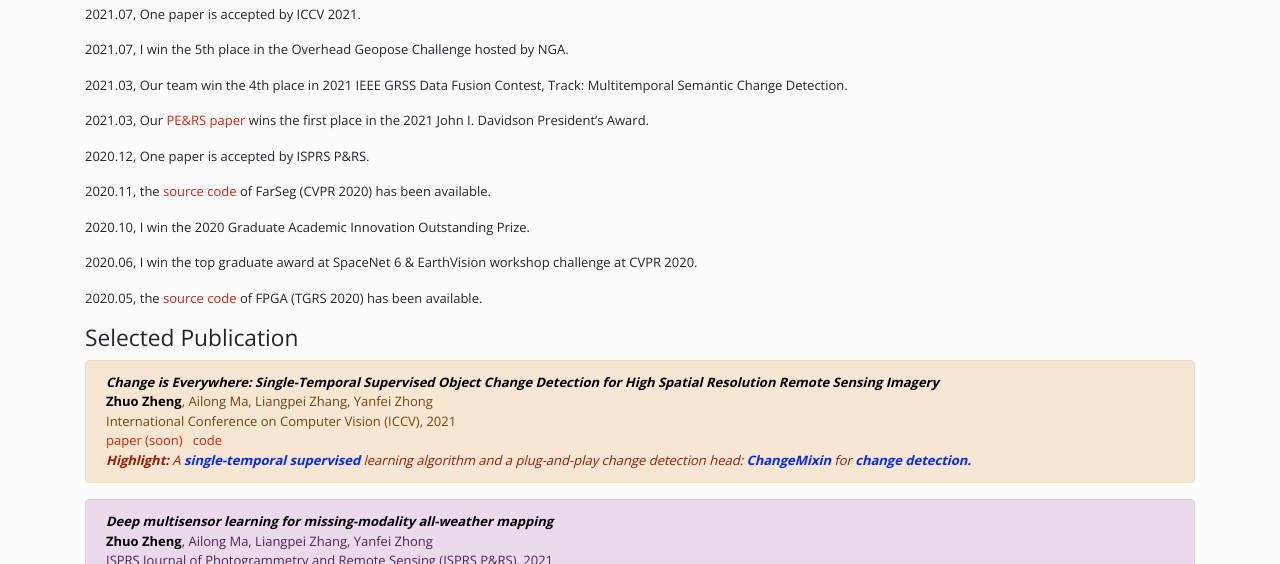
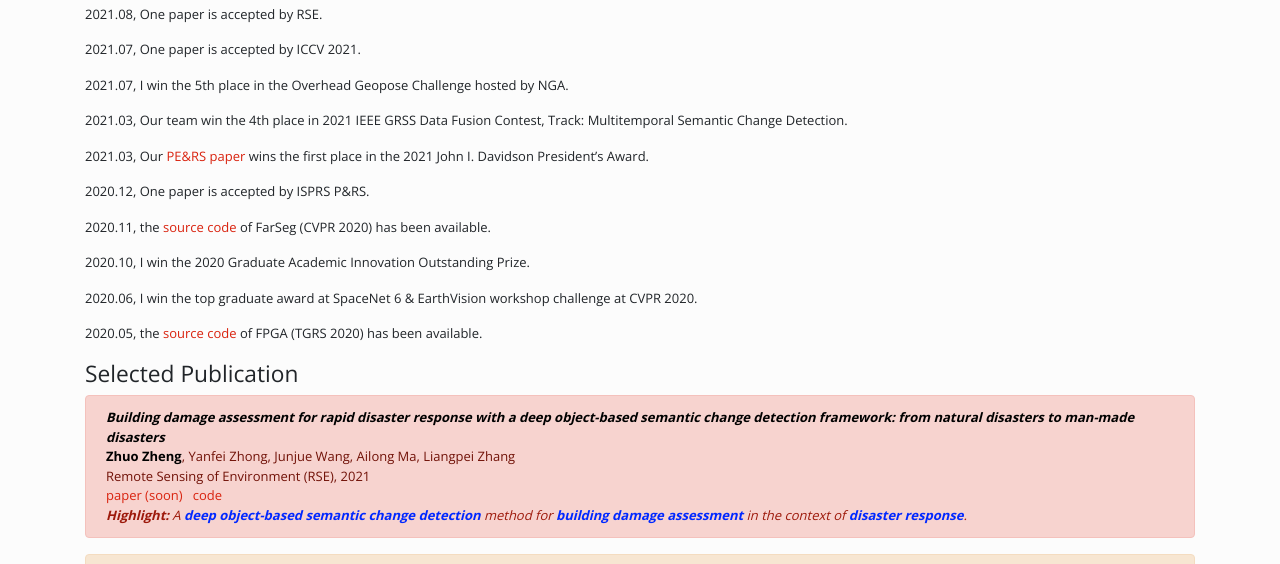
Before and after one commit to Z-Zheng/Z-Zheng.github.io, a plain HTML site: page index.html in a window 1280 px wide. Shown: the part 346-910 px from the top of the page. Drawn offline with nearby package versions, Linux system fonts and the light colour scheme.

Commit message:
RSE: ChangeOS

```diff
--- a/index.html
+++ b/index.html
@@ -8,7 +8,7 @@
     <title>Zhuo Zheng - Wuhan University</title>
     <script src="lib/jq214/jquery.js"></script>
 
-    <link href="lib/bts4b2/bootstrap.min.css" type="text/css" rel="stylesheet">
+<!--    <link href="lib/bts4b2/bootstrap.min.css" type="text/css" rel="stylesheet">-->
     <link rel="stylesheet" type="text/css" href="css/bootstrap-simplex.min.css">
     <script src="lib/bts4b2/bootstrap.bundle.min.js"></script>
     <style>
@@ -81,6 +81,7 @@
     <div class="row">
         <div class="col-md-12">
             <h3>Recent News</h3>
+            <p>2021.08, One paper is accepted by RSE.</p>
             <p>2021.07, One paper is accepted by ICCV 2021.</p>
             <p>2021.07, I win the 5th place in the Overhead Geopose Challenge hosted by NGA.</p>
             <p>2021.03, Our team win the 4th place in 2021 IEEE GRSS Data Fusion Contest, Track: Multitemporal Semantic Change Detection.</p>
@@ -113,6 +114,16 @@
     </div>
     <div class="row">
         <div class="col-md-12">
+            <div class="alert alert-dismissible alert-primary">
+                <i class="itemtitle"><b>Building damage assessment for rapid disaster response with a deep object-based semantic change detection framework: from natural disasters to man-made disasters</b></i><br>
+                <b class="myname">Zhuo Zheng</b>, Yanfei Zhong, Junjue Wang, Ailong Ma, Liangpei Zhang<br>
+                Remote Sensing of Environment (RSE), 2021<br>
+                <a href="#">paper (soon)</a>
+                &nbsp
+                <a href="https://github.com/Z-Zheng/ChangeOS">code</a><br>
+                <i class="paper_highlight"><b>Highlight:</b> A <b class="my_highlight">deep object-based semantic change detection</b> method for <b class="my_highlight">building damage assessment</b> in the context of <b class="my_highlight">disaster response</b>.</i>
+            </div>
+
             <div class="alert alert-dismissible alert-danger">
                 <i class="itemtitle"><b>Change is Everywhere: Single-Temporal Supervised Object Change Detection for High Spatial Resolution Remote Sensing Imagery</b></i><br>
                 <b class="myname">Zhuo Zheng</b>, Ailong Ma, Liangpei Zhang, Yanfei Zhong<br>
```
